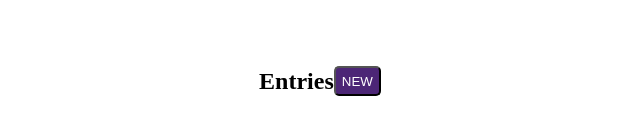
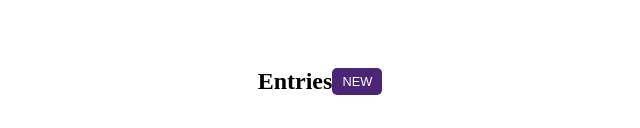
Before and after one commit to bug-smith/code-journal, a plain HTML site: page index.html in a window 1280 px wide. Shown: the part 701-829 px from the top of the page, 320-960 px from the left. Drawn offline with Linux system fonts and the light colour scheme.

Commit message:
changed button to a #2

```diff
--- a/css/styles.css
+++ b/css/styles.css
@@ -64,10 +64,19 @@ ul {
 }
 
 .new-btn {
+  display: block;
+  display: flex;
+  width: 50px;
+  height: 27px;
   background-color: rgb(76, 38, 118);
   color: white;
   border-radius: 5px;
-  height: 30px;
+  padding: 0.5rem;
+  align-items: center;
+  justify-content: center;
+  font-family: sans-serif;
+  font-size: 0.8rem;
+  text-decoration: none;
 }
 
 h1 > a {
--- a/index.html
+++ b/index.html
@@ -74,14 +74,15 @@
       <div data-view="entries" class="">
         <div class="row column-full flex">
           <h2>Entries</h2>
-          <button type="submit" class="new-btn">NEW</button>
+          <a href="#" class="new-btn">NEW</a>
         </div>
         <div class="column-full">
-          <p class="no-entries hidden p1" id="p1">No entries have been recorded.</p>
+          <p class="no-entries hidden p1" id="p1">
+            No entries have been recorded.
+          </p>
         </div>
         <div class="column-full">
-          <ul>
-         </ul>
+          <ul></ul>
         </div>
       </div>
     </main>
```
